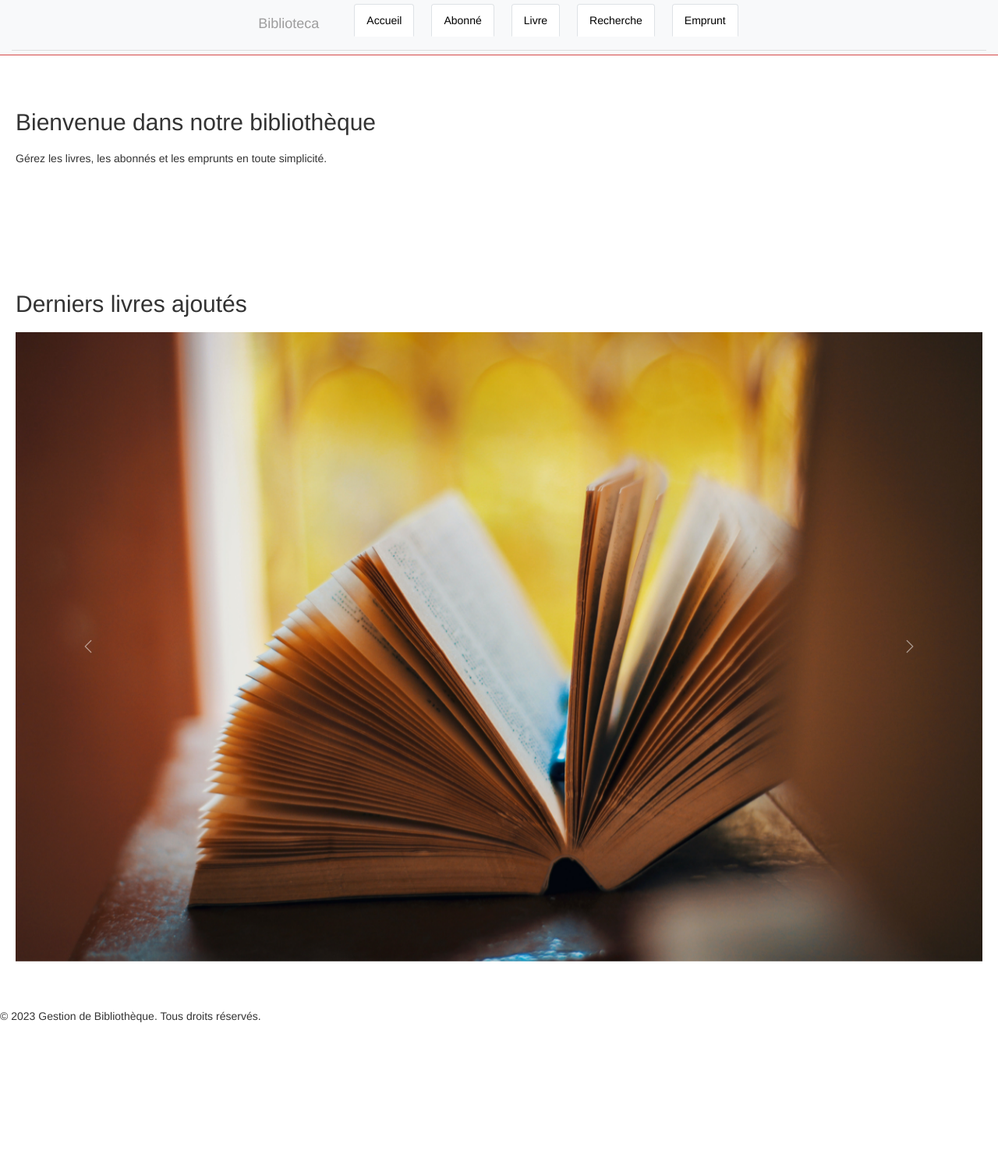
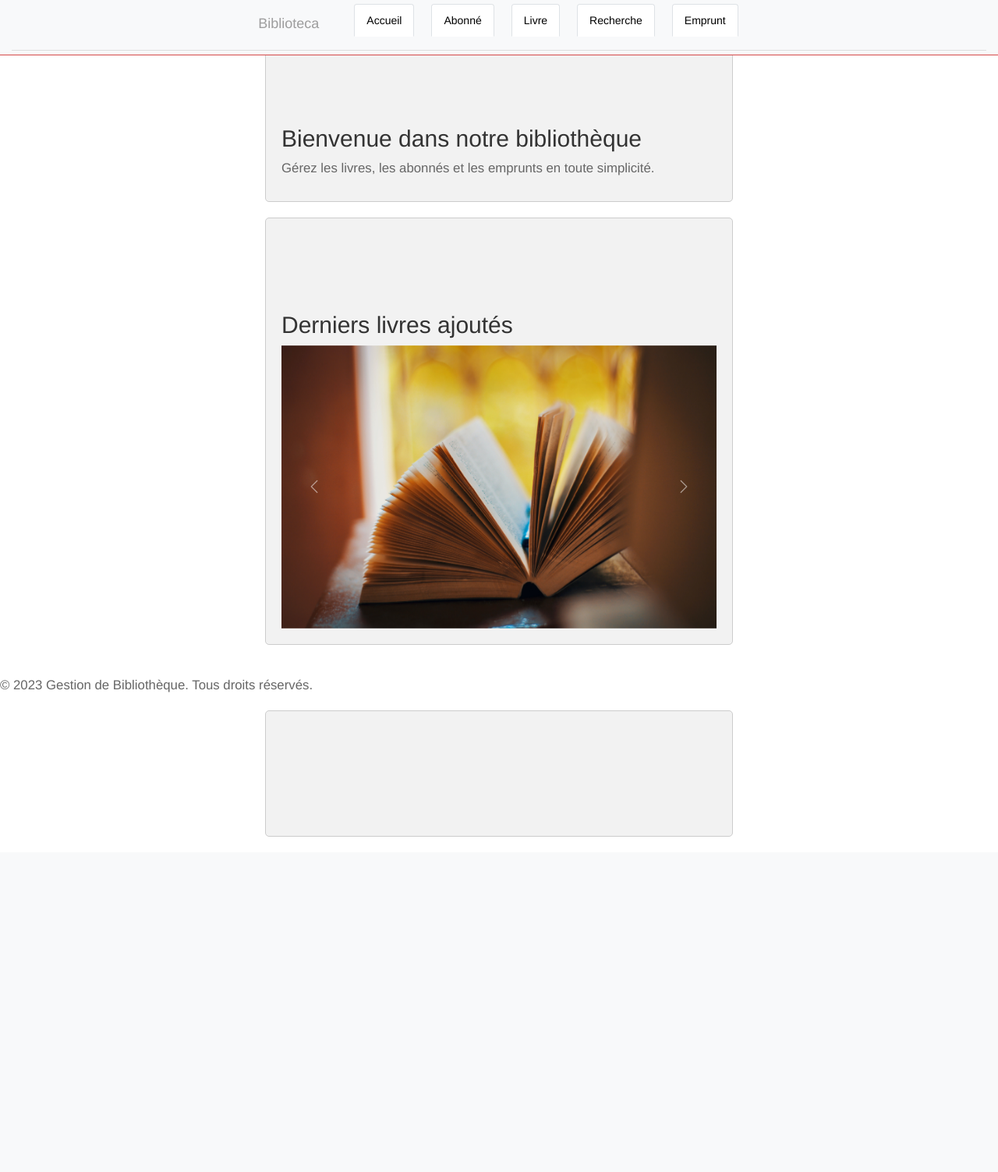
Before and after one commit to OussamaERrafif/project-web, a PHP site: page /?page=Home in a window 1280 px wide; the page is wider, and only the part inside the window is pictured. Shown: that part at 78% size. After the commit the page ends 1073 px from the top of that part, so only its background shows below. Run offline with PHP 8.4, Linux system fonts and the light colour scheme.

Commit message:
update 2.0

```diff
--- a/Home.php
+++ b/Home.php
@@ -11,6 +11,29 @@ $page_title = "Accueil";
     <link href="https://cdn.jsdelivr.net/npm/bootstrap@5.3.0-alpha3/dist/css/bootstrap.min.css" rel="stylesheet" integrity="sha384-KK94CHFLLe+nY2dmCWGMq91rCGa5gtU4mk92HdvYe+M/SXH301p5ILy+dN9+nJOZ" crossorigin="anonymous">
     <script src="https://cdn.jsdelivr.net/npm/bootstrap@5.3.0-alpha3/dist/js/bootstrap.bundle.min.js" integrity="sha384-ENjdO4Dr2bkBIFxQpeoTz1HIcje39Wm4jDKdf19U8gI4ddQ3GYNS7NTKfAdVQSZe" crossorigin="anonymous"></script>
 		<script>  $(document).ready(function() {  $(".date").datepicker({ dateFormat: "yy/mm/dd" }).val()  });</script>
+    <style>
+      section {
+        background-color: #f2f2f2;
+        border: 1px solid #ccc;
+        border-radius: 5px;
+        padding: 20px;
+        margin: 20px auto;
+        max-width: 600px;
+      }
+
+    h2 {
+      color: #333;
+      font-size: 2em;
+      margin-bottom: 10px;
+    }
+
+    p {
+      color: #666;
+      font-size: 1.2em;
+      margin-bottom: 0;
+    }
+
+    </style>
 	</head>
 <main>
   <section>
--- a/css/try.css
+++ b/css/try.css
@@ -57,12 +57,26 @@ body {
   }
 
   section {
-    margin-bottom: 40px;
+    background-color: #f2f2f2;
+    border: 1px solid #ccc;
+    border-radius: 5px;
+    padding: 20px;
+    margin: 20px auto;
+    max-width: 600px;
   }
 
-  section h2 {
-    margin-bottom: 20px;
+  h2 {
+    color: #333;
+    font-size: 2em;
+    margin-bottom: 10px;
   }
+
+  p {
+    color: #666;
+    font-size: 1.2em;
+    margin-bottom: 0;
+  }
+
 
   .card {
     display: flex;
--- a/index.php
+++ b/index.php
@@ -11,7 +11,7 @@ if(isset($_GET['page']) && $_GET['page'] == 'recherche') require('recherche.php'
 <html lang="fr">
 	<head>
 		<meta http-equiv="Content-Type" content="text/html; charset=UTF-8" />
-		<title>TP Bibliotheque</title>
+		<title>project web</title>
 		<link href="https://cdn.jsdelivr.net/npm/bootstrap@5.3.0-alpha3/dist/css/bootstrap.min.css" rel="stylesheet" integrity="sha384-KK94CHFLLe+nY2dmCWGMq91rCGa5gtU4mk92HdvYe+M/SXH301p5ILy+dN9+nJOZ" crossorigin="anonymous">
 		<script src="https://cdn.jsdelivr.net/npm/bootstrap@5.3.0-alpha3/dist/js/bootstrap.bundle.min.js" integrity="sha384-ENjdO4Dr2bkBIFxQpeoTz1HIcje39Wm4jDKdf19U8gI4ddQ3GYNS7NTKfAdVQSZe" crossorigin="anonymous"></script>
 		<link href="css/bootstrap.min.css" rel="stylesheet" type="text/css">
```
